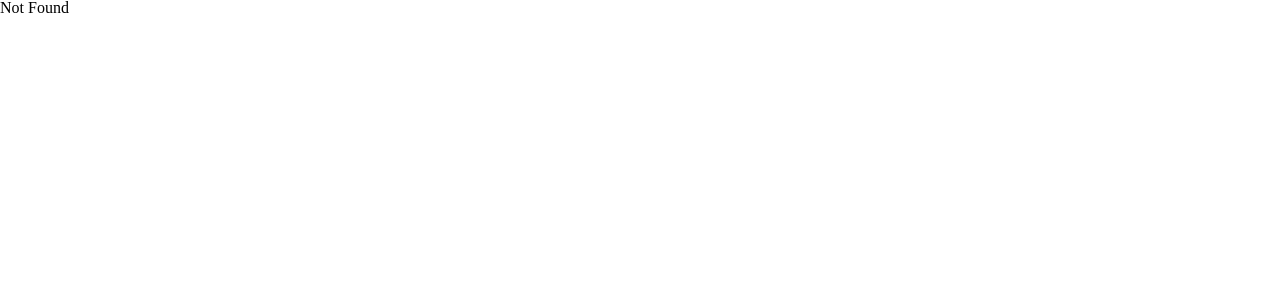
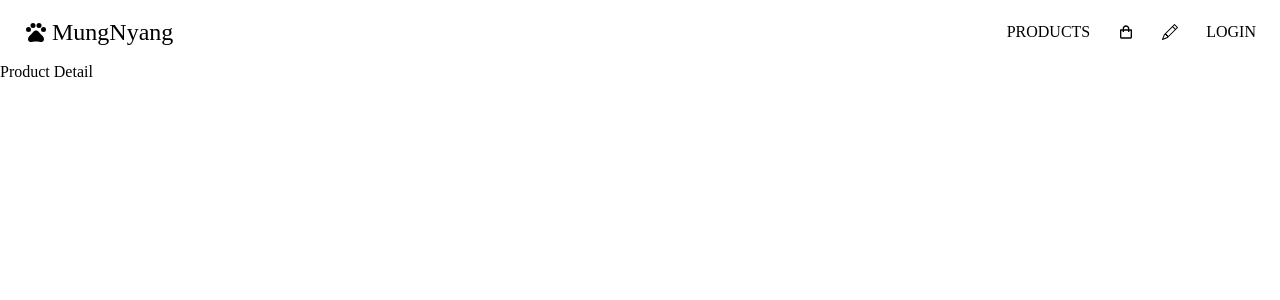
Before and after one commit to redcatsh/mungnyang-shop, a React (Create React App) app: page /products/1 in a window 1280 px wide. Before the commit this address had no page. Shown: the top 300 px of the page. Built offline with nearby package versions, Linux system fonts and the light colour scheme; a web font is replaced by a local one.

Commit message:
[modify] header style

```diff
--- a/src/components/Header.jsx
+++ b/src/components/Header.jsx
@@ -1,22 +1,25 @@
 import React from "react";
 import { MdOutlinePets } from "react-icons/md";
 import { BsPencil } from "react-icons/bs";
+import { BiShoppingBag } from "react-icons/bi";
 import { Link } from "react-router-dom";
 
 export default function Header() {
   return (
-    <header className="flex justify-between py-4 px-4">
+    <header className="flex justify-between py-4 px-6 items-center">
       <Link to="/" className="flex items-center justify-center">
         <div>
-          <MdOutlinePets />
+          <MdOutlinePets className="text-2xl mr-1" />
         </div>
-        <div className="font-['Cherry_Bomb_One']">MungNyang</div>
+        <div className="font-['Cherry_Bomb_One'] text-2xl">MungNyang</div>
       </Link>
       <div>
         <nav>
-          <ul className="flex gap-4 font-['Poppins']">
+          <ul className="flex gap-7 font-['Poppins'] uppercase font-light">
             <Link to="/products">Products</Link>
-            <Link to="/cart">Cart</Link>
+            <Link to="/cart">
+              <BiShoppingBag />
+            </Link>
             <Link to="products/new">
               <BsPencil />
             </Link>
--- a/src/index.css
+++ b/src/index.css
@@ -72,6 +72,10 @@
   padding: 0px;
   box-sizing: border-box;
 }
+
+/* #root {
+  @apply w-full max-w-screen-2xl;
+} */
 
 html,
 body,
@@ -181,7 +185,9 @@ body {
   flex-direction: column;
   justify-content: center;
   font-family: "SCDream";
+  /* @apply flex flex-col items-center; */
 }
+
 ol,
 ul {
   list-style: none;
--- /dev/null
+++ b/src/pages/ProductDetail.jsx
@@ -0,0 +1,5 @@
+import React from "react";
+
+export default function ProductDetail() {
+  return <div>Product Detail</div>;
+}
```
Also changed, not shown: src/index.js (+5 -3 lines).
